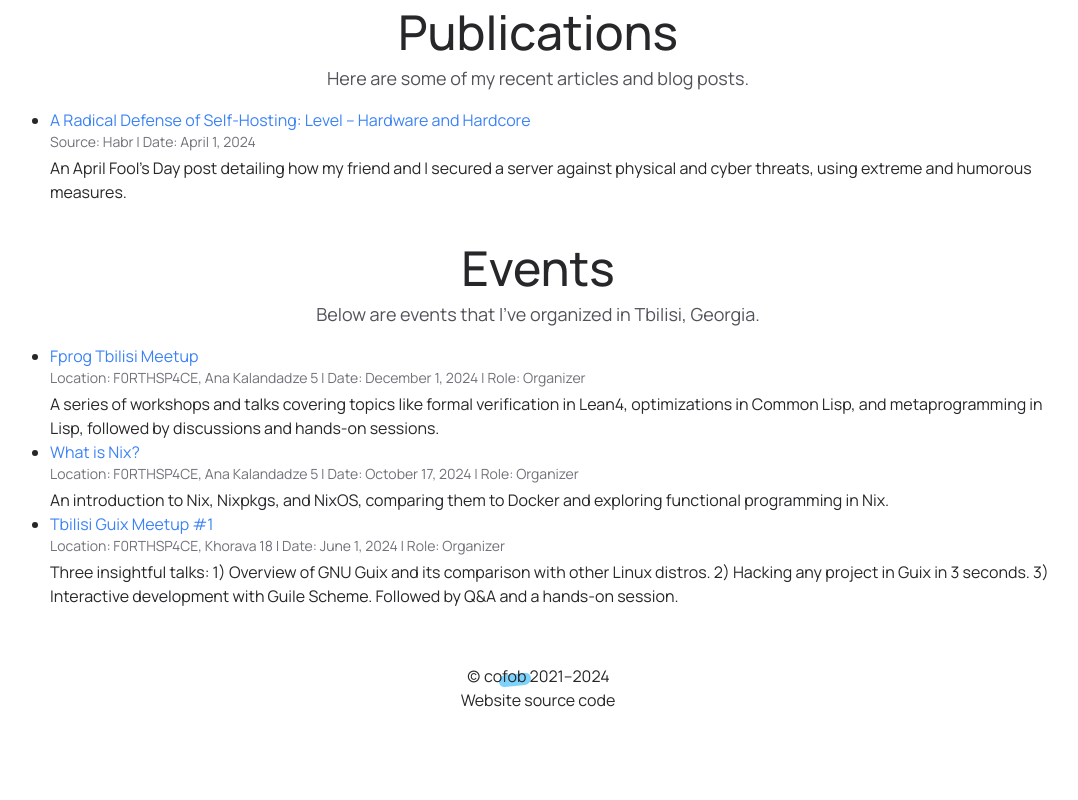
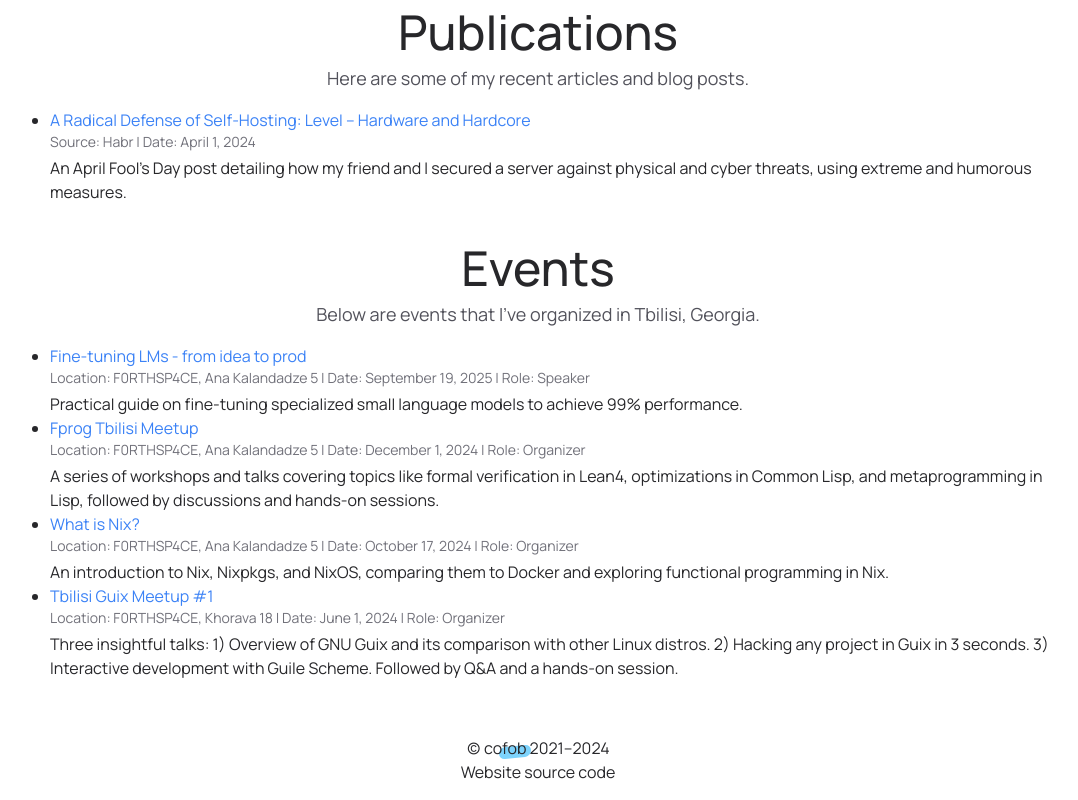
Before and after one commit to cofob/cofob.dev, a SvelteKit app: page /portfolio in a window 1280 px wide. Shown: the part 2582-3382 px from the top of the page, without its empty margins (102-1180 px from the left). Before the commit the page ends 3310 px from the top, so only its background shows below. Built offline with nearby package versions, Linux system fonts and the light colour scheme.

Commit message:
Add fine tuning LMs event

```diff
--- a/src/routes/portfolio/+page.svelte
+++ b/src/routes/portfolio/+page.svelte
@@ -215,6 +215,13 @@
 
 		<ul class="list-disc ml-6 mt-4">
 			<EventCard
+				source="https://t.me/F0RTHSP4CE/461"
+				name="Fine-tuning LMs - from idea to prod"
+				meta="Location: F0RTHSP4CE, Ana Kalandadze 5 | Date: September 19, 2025 | Role: Speaker"
+			>
+				Practical guide on fine-tuning specialized small language models to achieve 99% performance.
+			</EventCard>
+			<EventCard
 				source="https://t.me/f0rthsp4ce/408"
 				name="Fprog Tbilisi Meetup"
 				meta="Location: F0RTHSP4CE, Ana Kalandadze 5 | Date: December 1, 2024 | Role: Organizer"
```
